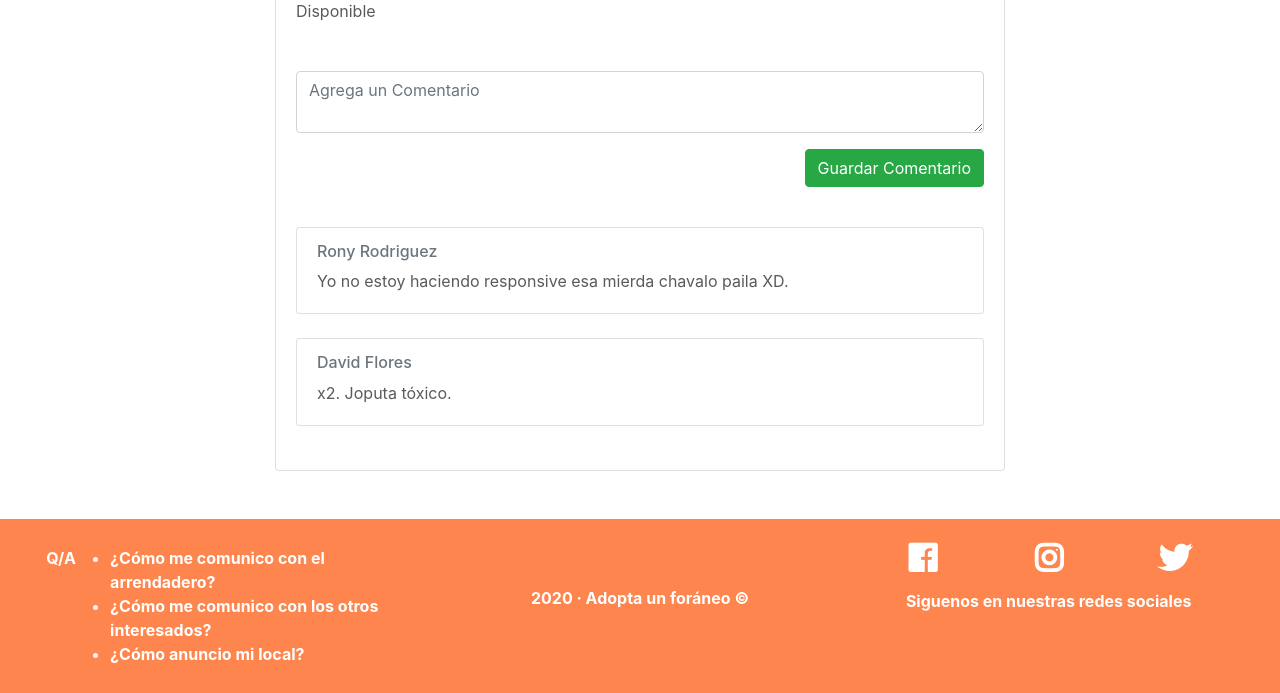
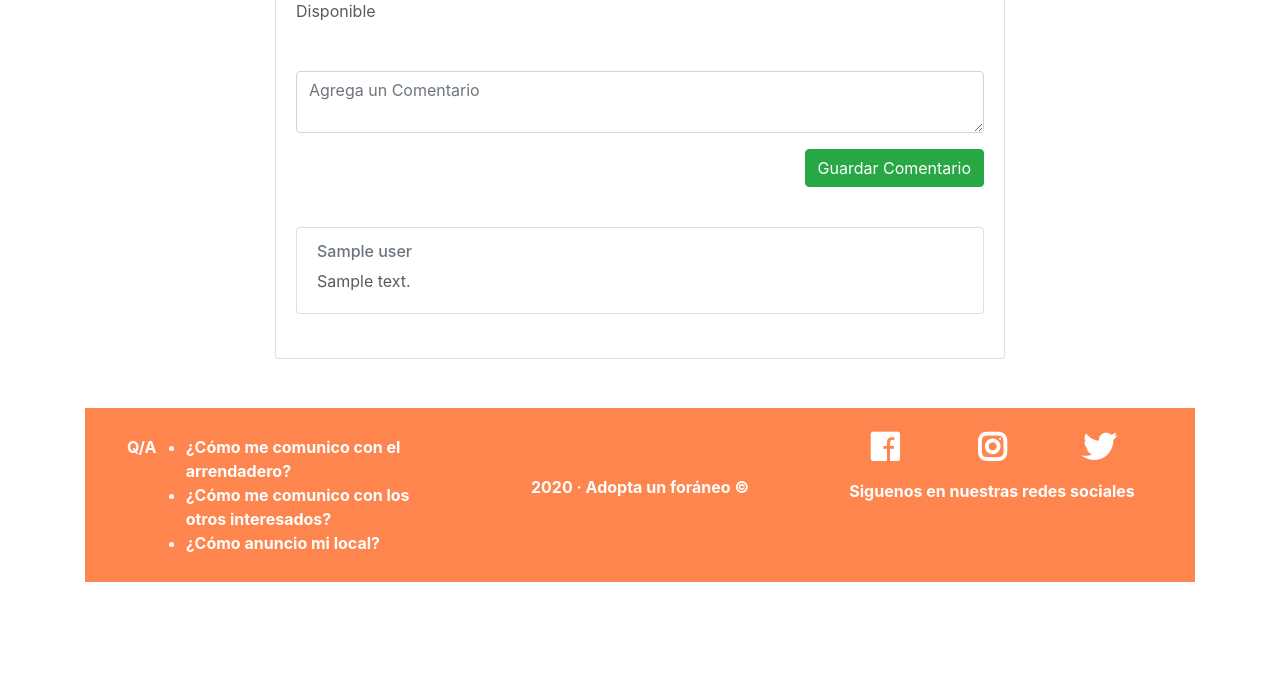
Before and after one commit to abulnes16/adopta_un_foraneo, a Django app: template templates/apartment_detail.html in a window 1280 px wide. Shown: the part 1122-1815 px from the top of the page. After the commit the page ends 1704 px from the top, so only its background shows below. Run offline with Django 3.2, Linux system fonts and the light colour scheme; the template is opened without the code that fills it: most values are stand-ins (such as "Sample title", 1, 10 or a date in 2020); some libraries are stand-ins or nearby versions.

Commit message:
Agregado funcionalidad de mostrar comentarios

```diff
--- a/apps/apartment/views.py
+++ b/apps/apartment/views.py
@@ -3,7 +3,7 @@ from django.urls import reverse_lazy
 from apps.users.models import Profile
 from django.contrib import messages
 from apps.users.forms import UpdateProfileForm
-from .models import Apartment
+from .models import Apartment, Comments
 
 
 def dashboard(request):
@@ -14,8 +14,10 @@ def dashboard(request):
 
 def apartment_detail(request, id):
     apartment = get_object_or_404(Apartment, id=id)
-    context = {'apartment': apartment}
+    comments = Comments.objects.filter(apartment__id=id)
+    context = {'apartment': apartment, 'comments': comments}
     return render(request, 'apartment_detail.html', context)
+
 
 def profile(request):
     current_user = request.user
--- a/templates/apartment_detail.html
+++ b/templates/apartment_detail.html
@@ -108,28 +108,23 @@
                     </div>
 
                     <div id="caja-comentarios" class="card-body">
+                        {% if comments %}
+
+                            {% for comment in comments %}
                                 <div class="card mb-4" style="width: 100%;">
                                     <div class="card-body">
                                         <h6 id="idUser" class="card-subtitle mb-2 text-muted">
-                                    Rony Rodriguez
+                                            {{comment.user}}
                                         </h6>
                                         <p class="card-text">
-                                    Yo no estoy haciendo responsive esa mierda chavalo paila XD.
+                                            {{comment.content}}
                                         </p>
                                     </div>
                                 </div>
-
-                        <div class="card mb-4" style="width: 100%;">
-                            <div class="card-body">
-                                <h6 id="idUser" class="card-subtitle mb-2 text-muted">
-                                    David Flores
-                                </h6>
-                                <p class="card-text">
-                                    x2. Joputa tóxico.
-                                </p>
-                            </div>
-                        </div>
-                    </div>
+                            {% endfor %}
+                        {% else %}
+                            <h5 class="text-center m-3">No hay comentarios para esta propiedad</h5>
+                        {% endif %}
                     {% if request.user.profile.role.description == 'Arrendatario' %}
                         <div class="card-body">
                             <a href="{% url 'admin:apartment_apartment_delete' apartment.id %}"
```
Also changed, not shown: apps/apartment/admin.py (+10 -2 lines), apps/apartment/models.py (+15 -12 lines), apps/apartment/migrations/0006_comments_comment_date.py (added), apps/apartment/migrations/0007_auto_20200512_0324.py (added). Lines whose indentation alone changed are shown as unchanged.
